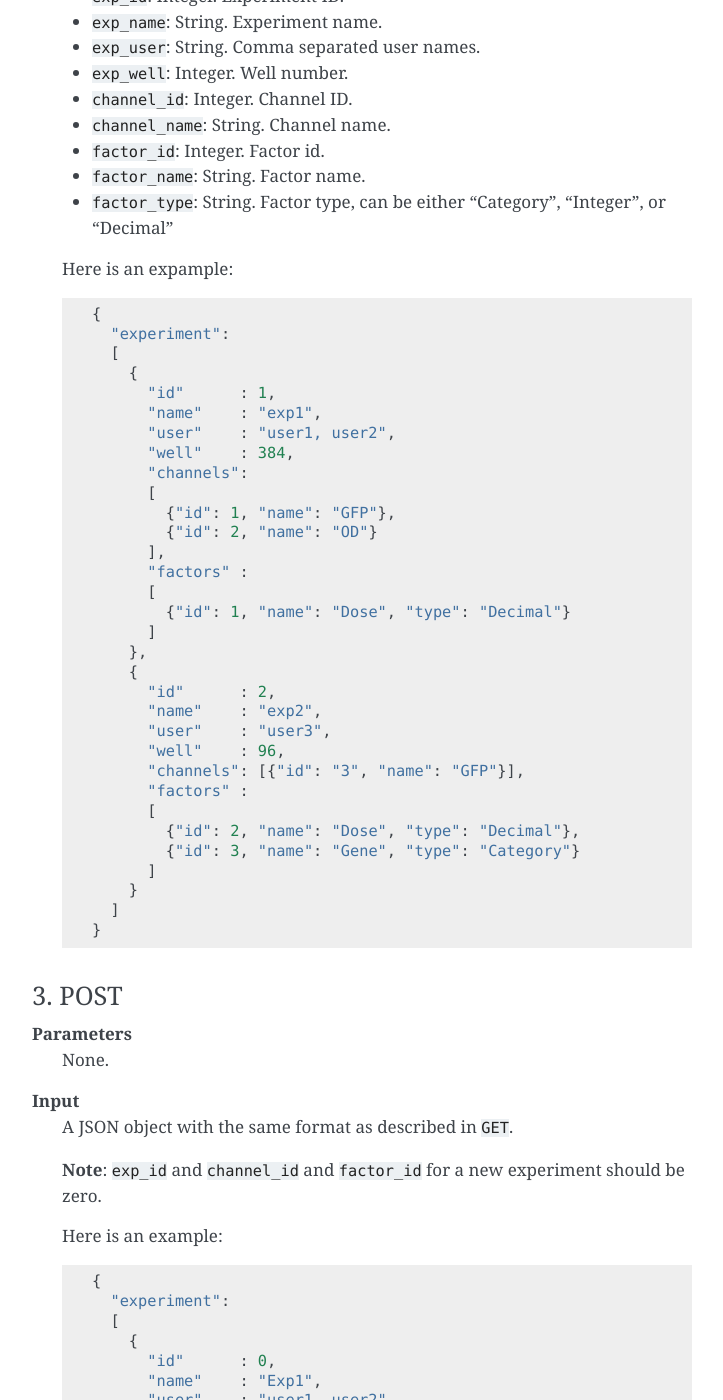
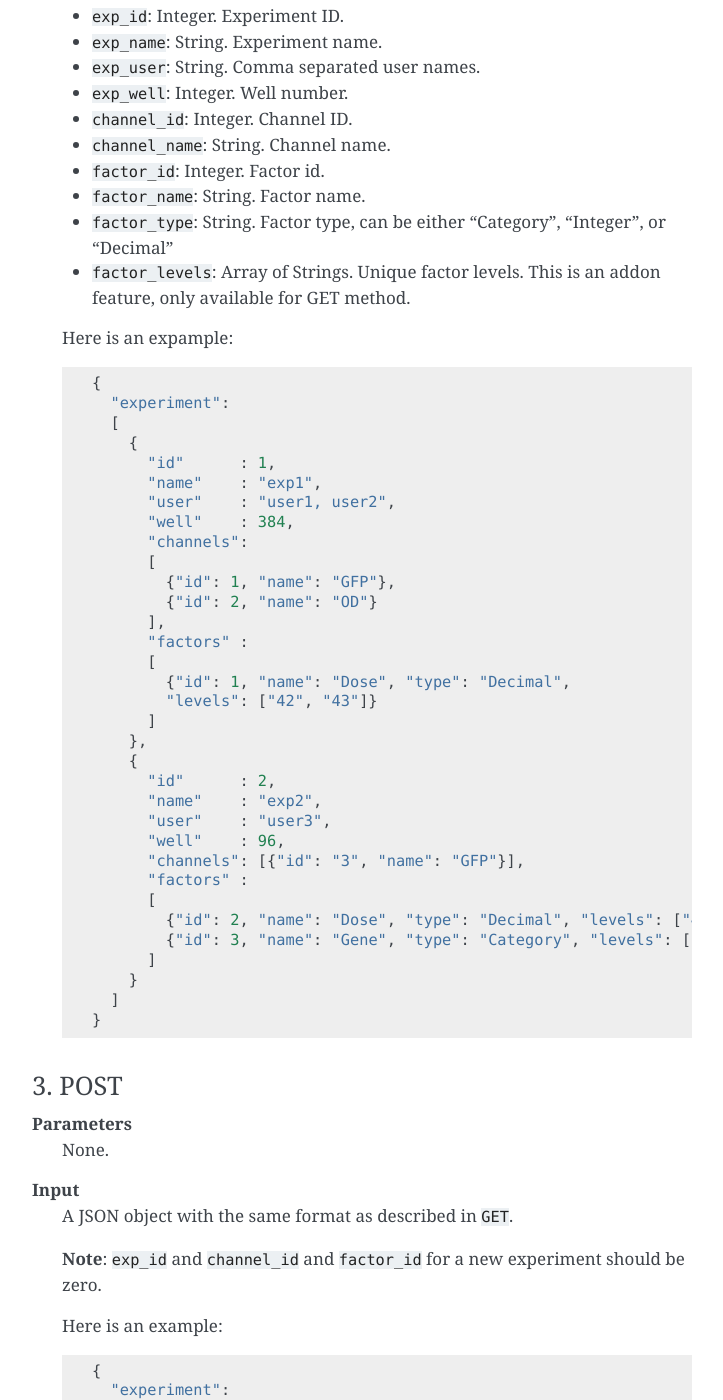
Before and after one commit to gaoce/TimeVis, a Sphinx documentation site: the page built from docs/api_v2.rst, in a window 1280 px wide and 1400 px high, scrolled down 1950 px. Shown: the whole window, without its empty margins (388-1111 px from the left). Built offline with Sphinx 7.4.7, drawn with Linux system fonts in a browser that asks for light colours; some of the changed text lies outside the part shown.

```diff
--- a/docs/api_v2.rst
+++ b/docs/api_v2.rst
@@ -93,7 +93,8 @@ endpoint is shown below:
             ],
             "factors" :
             [
-              {"id": factor_id, "name": factor_name, "type": factor_type},
+              {"id": factor_id, "name": factor_name, "type": factor_type,
+               "levels": factor_levels},
               ...
             ]
           },
@@ -119,6 +120,8 @@ endpoint is shown below:
     * ``factor_name``:  String.  Factor name.
     * ``factor_type``:  String.  Factor type, can be either "Category",
       "Integer", or "Decimal"
+    * ``factor_levels``:  Array of Strings.  Unique factor levels. This is an
+      addon feature, only available for GET method.
 
     Here is an expample:
 
@@ -139,7 +142,8 @@ endpoint is shown below:
             ],
             "factors" :
             [
-              {"id": 1, "name": "Dose", "type": "Decimal"}
+              {"id": 1, "name": "Dose", "type": "Decimal",
+              "levels": ["42", "43"]}
             ]
           },
           {
@@ -150,8 +154,8 @@ endpoint is shown below:
             "channels": [{"id": "3", "name": "GFP"}],
             "factors" :
             [
-              {"id": 2, "name": "Dose", "type": "Decimal"},
-              {"id": 3, "name": "Gene", "type": "Category"}
+              {"id": 2, "name": "Dose", "type": "Decimal", "levels": ["42"]},
+              {"id": 3, "name": "Gene", "type": "Category", "levels": ["bb"]}
             ]
           }
         ]
```
Also changed, not shown: 2 other files.
